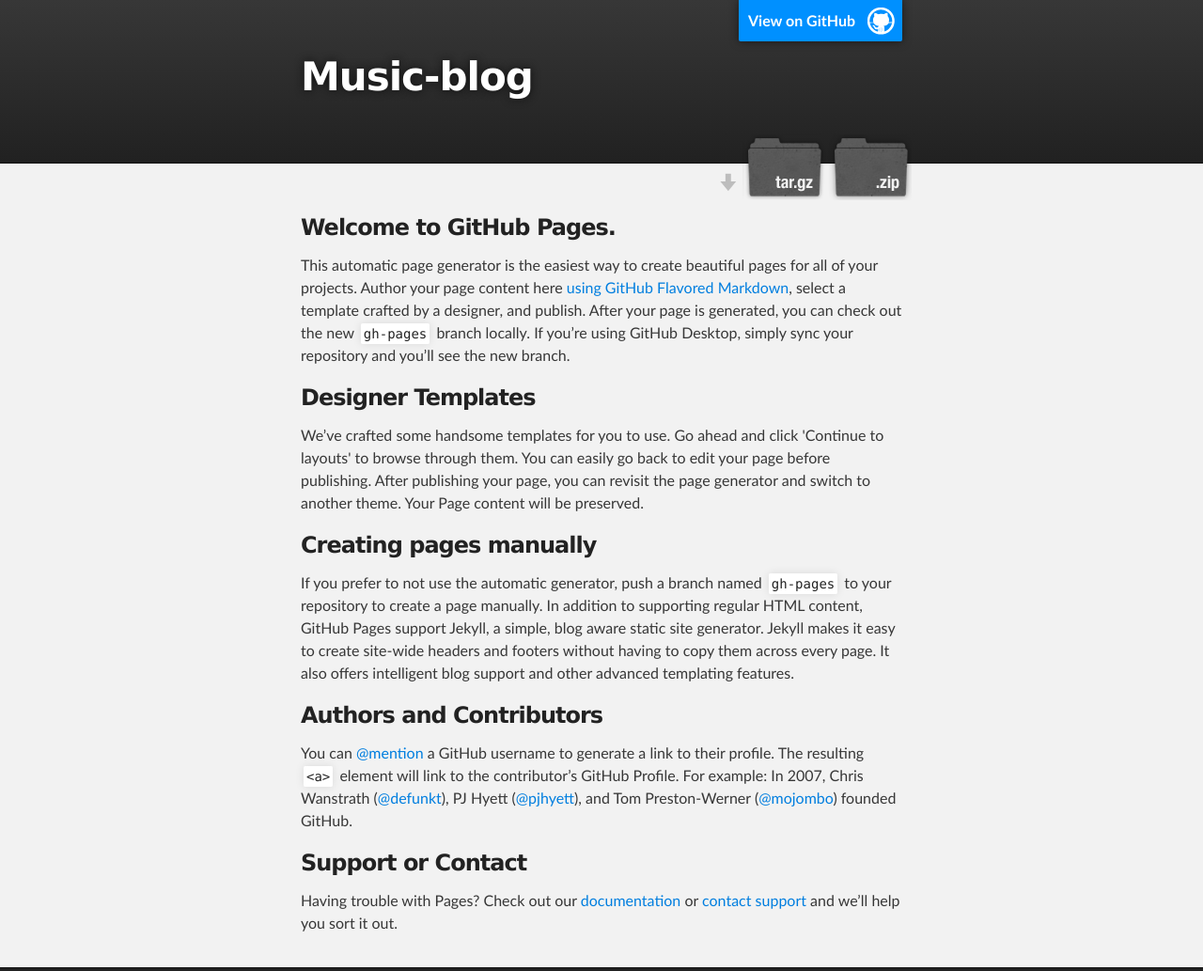
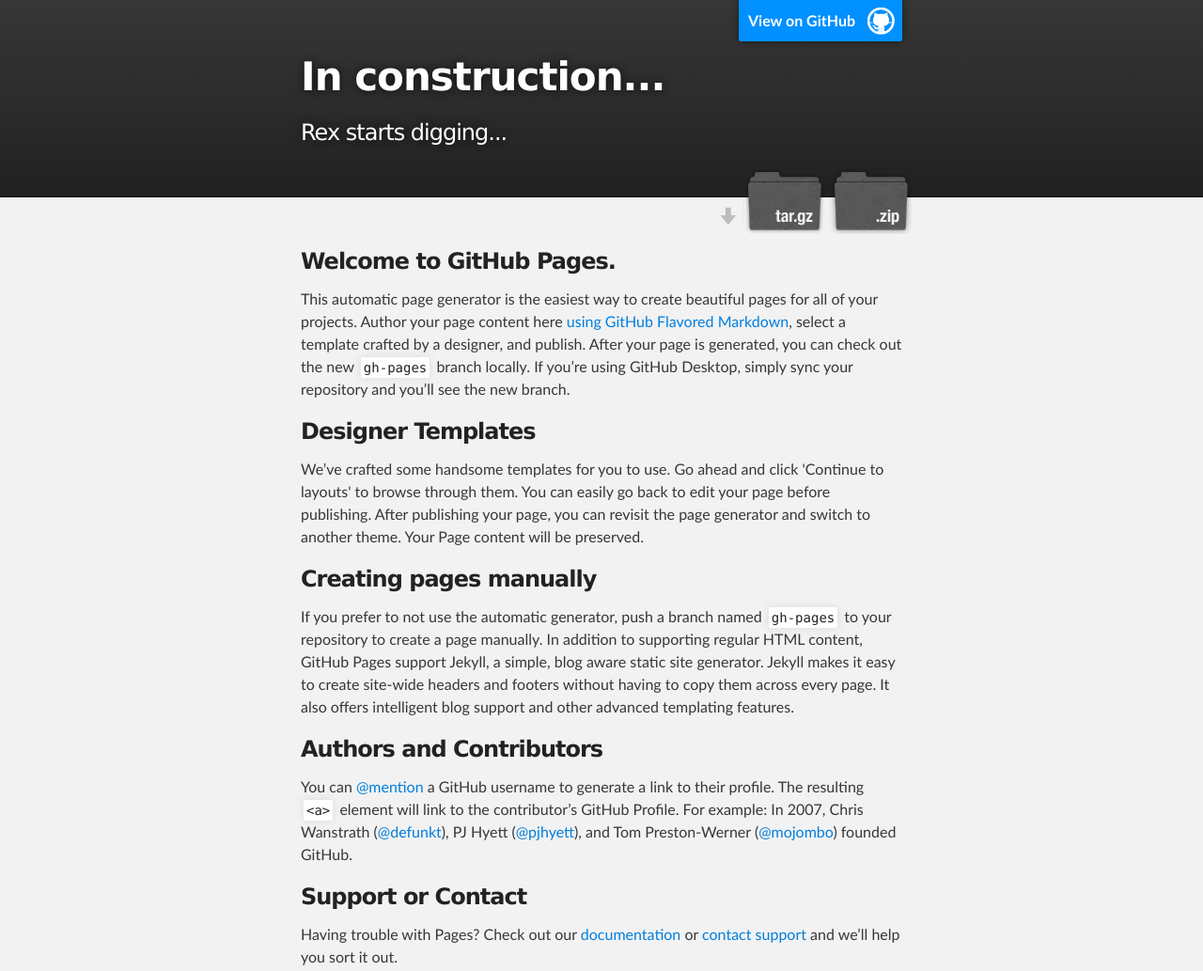
Before and after one commit to proheng/Music-Blog, a plain HTML site: page index.html in a window 1280 px wide. Shown: the top 1033 px of the page at 94% size. Drawn offline with Linux system fonts and the light colour scheme.

Commit message:
Update Heading 1 2

```diff
--- a/index.html
+++ b/index.html
@@ -18,8 +18,8 @@
         <header class="inner">
           <a id="forkme_banner" href="https://github.com/proheng/Music-Blog">View on GitHub</a>
 
-          <h1 id="project_title">Music-blog</h1>
-          <h2 id="project_tagline"></h2>
+          <h1 id="project_title">In construction...</h1>
+          <h2 id="project_tagline">Rex starts digging...</h2>
 
             <section id="downloads">
               <a class="zip_download_link" href="https://github.com/proheng/Music-Blog/zipball/master">Download this project as a .zip file</a>
```
